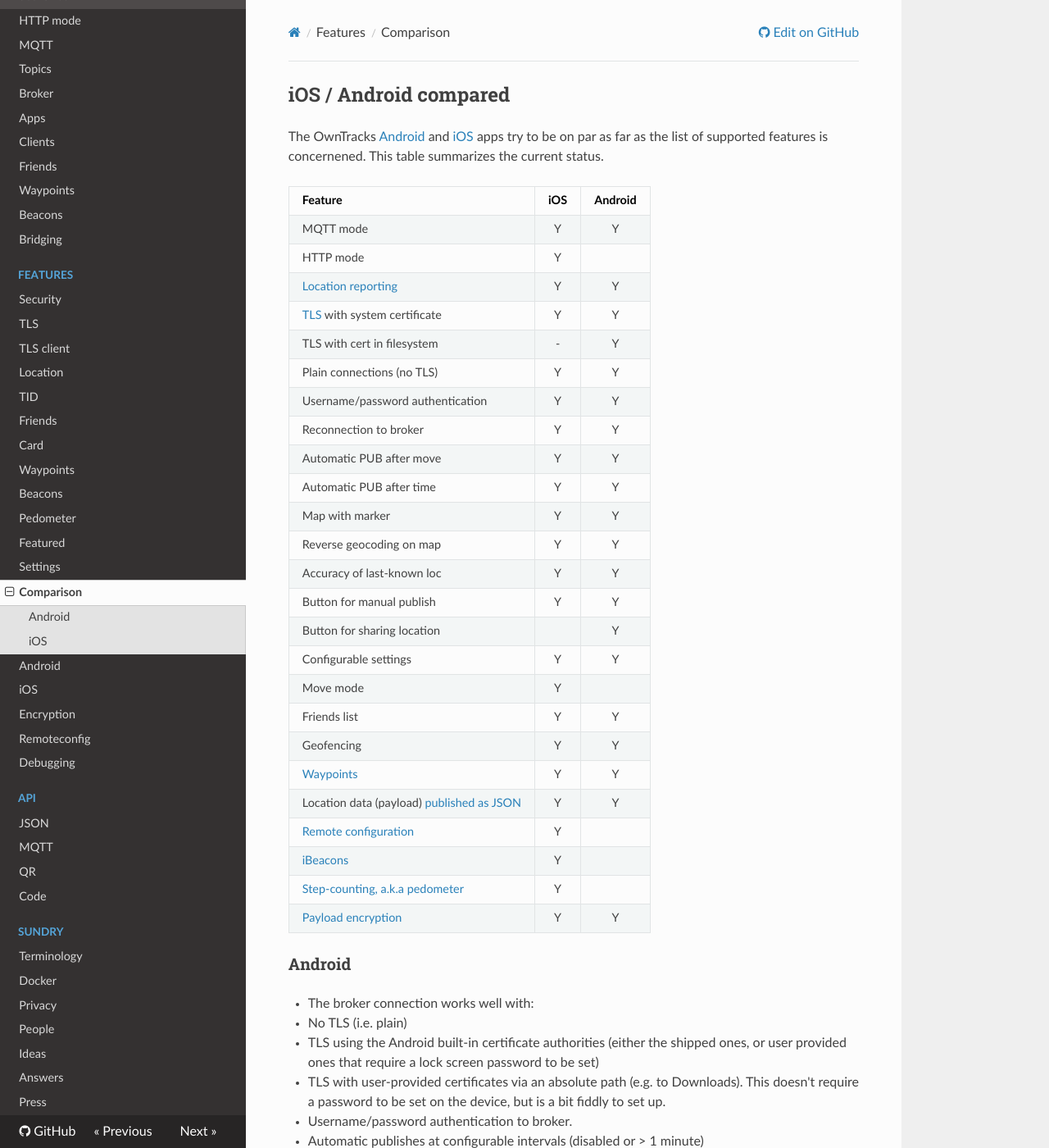
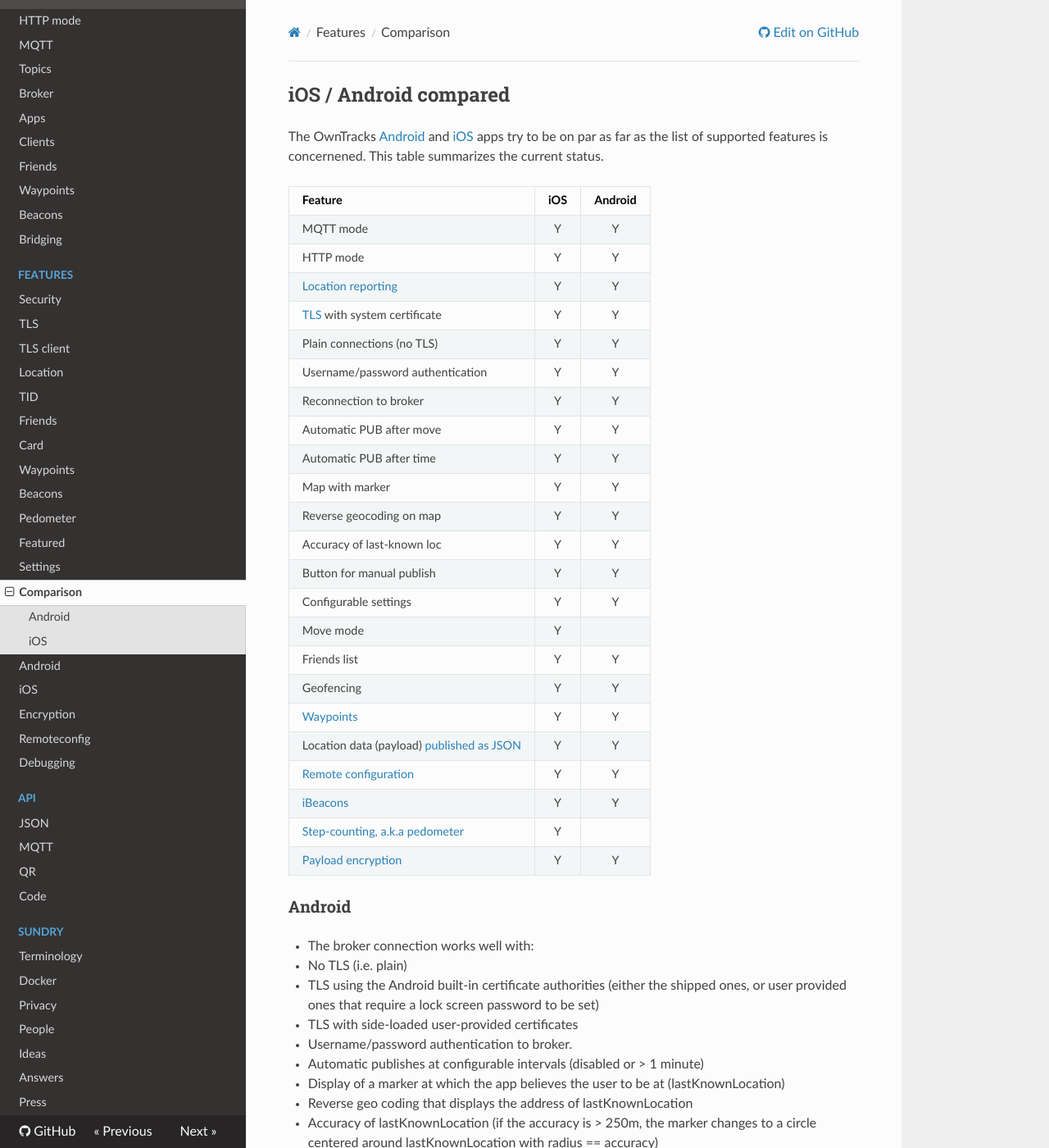
Before and after one commit to owntracks/booklet, an MkDocs documentation site: the page built from docs/features/comparison.md, in a window 1280 px wide and 1400 px high. Shown: the whole window at 82% size. Built offline with MkDocs 1.6.1, drawn with Linux system fonts in a browser that asks for light colours; nearby versions of some CDN libraries; old or Windows-style settings are respelled for this version of MkDocs.

Commit message:
Update comparison.md

```diff
--- a/docs/features/comparison.md
+++ b/docs/features/comparison.md
@@ -6,10 +6,9 @@ of supported features is concernened. This table summarizes the current status.
 | Feature                                   |  iOS   | Android |
 | ----------------------------------------- | :----: | :-----: |
 | MQTT mode                                 |    Y   |    Y      |
-| HTTP mode                                 |   Y    |          |
+| HTTP mode                                 |   Y    |    Y      |
 | [Location reporting](location.md)         |   Y    |   Y     |
 | [TLS](tls.md) with system certificate        |   Y    |   Y     |
-| TLS with cert in filesystem               |   -    |   Y     |
 | Plain connections (no TLS)                |   Y    |   Y     |
 | Username/password authentication          |   Y    |   Y     |
 | Reconnection to broker                    |   Y    |   Y     |
@@ -19,15 +18,14 @@ of supported features is concernened. This table summarizes the current status.
 | Reverse geocoding on map                  |   Y    |   Y     |
 | Accuracy of last-known loc                |   Y    |   Y     |
 | Button for manual publish                 |   Y    |   Y     |
-| Button for sharing location               |        |   Y     |
 | Configurable settings                     |   Y    |   Y     |
 | Move mode                                 |   Y    |         |
 | Friends list                              |   Y    |   Y     |
 | Geofencing                                |   Y    |   Y     |
 | [Waypoints](waypoints.md)                 |   Y    |   Y     |
 | Location data (payload) [published as JSON](../tech/json.md) |   Y    |   Y     |
-| [Remote configuration](remoteconfig.md)   |   Y    |         |
-| [iBeacons](beacons.md)                    |   Y    |         |
+| [Remote configuration](remoteconfig.md)   |   Y    |   Y      |
+| [iBeacons](beacons.md)                    |   Y    |   Y      |
 | [Step-counting, a.k.a pedometer](pedometer.md)   |   Y    |         |
 | [Payload encryption](encrypt.md)          |   Y    |    Y    |
 
@@ -39,9 +37,7 @@ of supported features is concernened. This table summarizes the current status.
   * No TLS (i.e. plain)
   * TLS using the Android built-in certificate authorities (either the shipped
     ones, or user provided ones that require a lock screen password to be set)
-  * TLS with user-provided certificates via an absolute path (e.g. to Downloads).
-    This doesn't require a password to be set on the device, but is a bit fiddly
-    to set up.
+  * TLS with side-loaded user-provided certificates
   * Username/password authentication to broker.
 
 * Automatic publishes at configurable intervals (disabled or > 1 minute)
```
